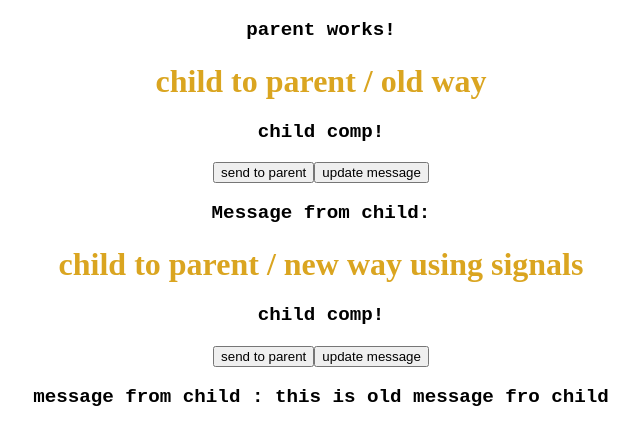
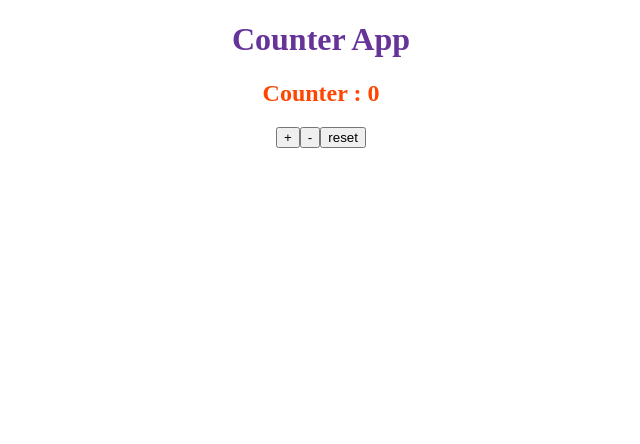
Before and after one commit to JaydipJadhav25/Angular, an Angular app: page / in a window 1280 px wide. Shown: the top 444 px of the page, without its empty margins (319-959 px from the left). Built offline with nearby package versions, Linux system fonts and the light colour scheme.

Commit message:
feat: use counter store

```diff
--- a/src/app/app.html
+++ b/src/app/app.html
@@ -1 +1,8 @@
-<app-parent></app-parent>
+
+<h1>Counter App</h1>
+
+<h2>Counter : {{counterstor.count()}}</h2>
+
+<button (click)="counterstor.increment()">+</button>
+<button (click)="counterstor.decrement()">-</button>
+<button (click)="counterstor.reset()">reset</button>
--- a/src/app/app.ts
+++ b/src/app/app.ts
@@ -11,6 +11,7 @@ import { CommonModule } from '@angular/common';
 import { Twowaybinding } from './twowaybinding/twowaybinding';
 import { TodoApp } from './todo-app/todo-app';
 import { Parent } from './parent/parent';
+import { Counterstore } from './core/store/counter';
 
 @Component({
   selector: 'app-root',
@@ -19,7 +20,7 @@ import { Parent } from './parent/parent';
   styleUrl: './app.css'
 })
 export class App {
-
+constructor(public counterstor : Counterstore){}
 
 
 
--- /dev/null
+++ b/src/app/core/store/counter.ts
@@ -0,0 +1,25 @@
+import {Injectable , signal} from "@angular/core"
+
+
+@Injectable({
+    providedIn : 'root',
+})
+
+
+export class Counterstore{
+    count = signal(0);
+
+
+     increment(){
+        this.count.update(prev => prev+1)
+     }
+
+    decrement(){
+        this.count.update(prev => prev-1)
+    }
+
+
+    reset(){
+        this.count.set(0);
+    }
+}
```
